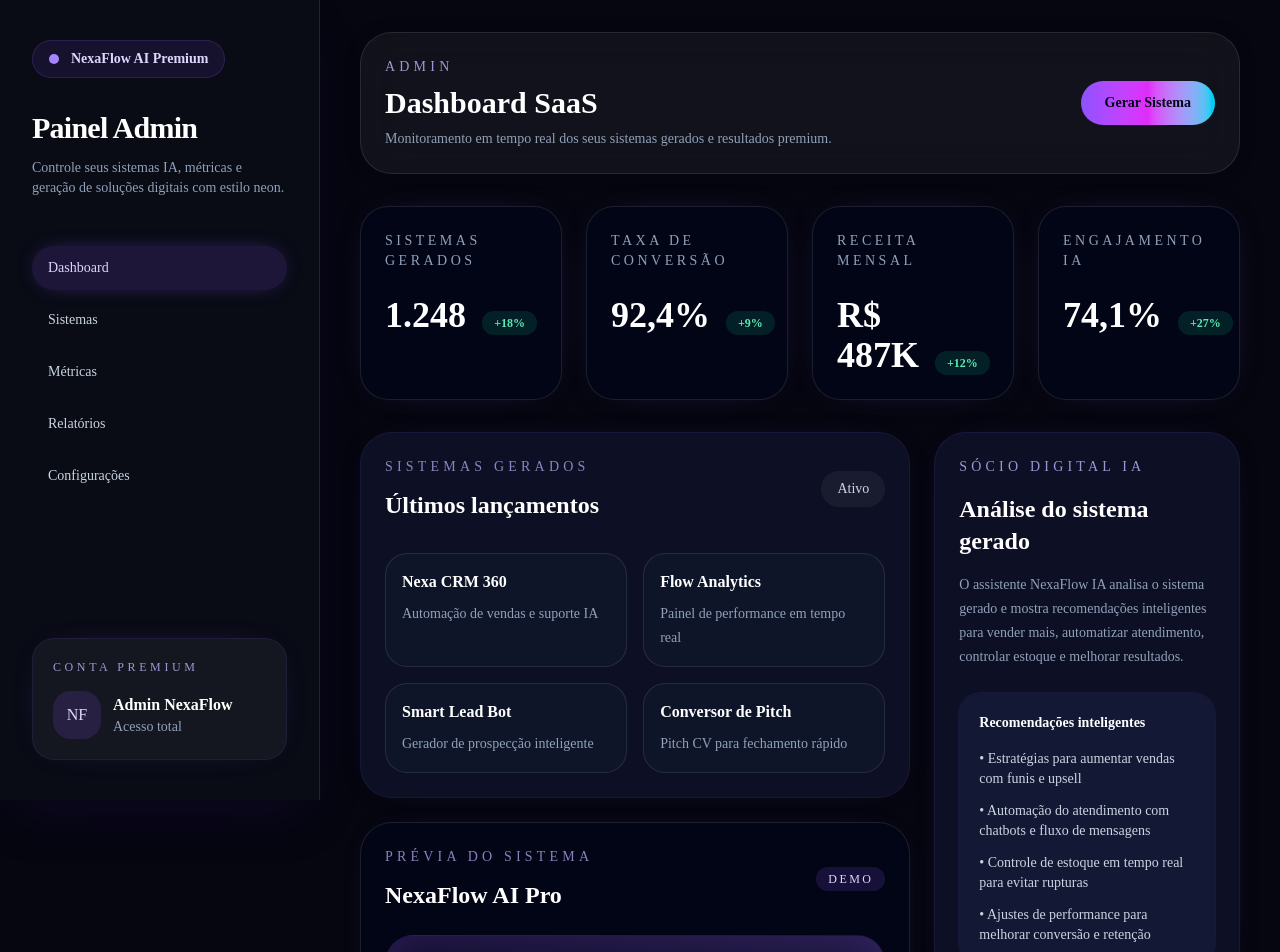
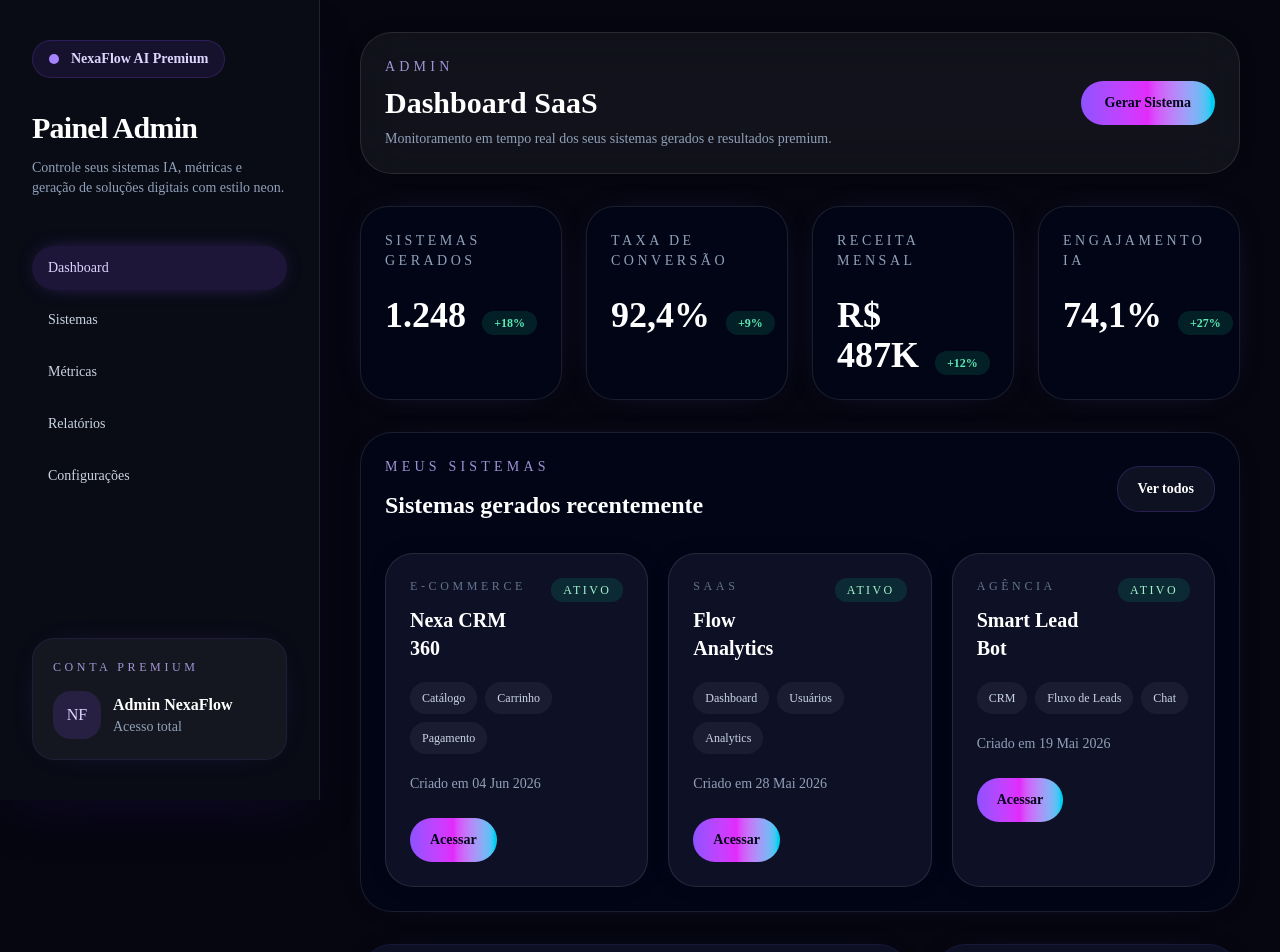
Before and after one commit to raeloliveiragomes/nexaflow-ai, a Next.js app: page / in a window 1280 px wide. Shown: the top 952 px of the page. Built offline with nearby package versions, Linux system fonts and the light colour scheme.

Commit message:
adicionar meus sistemas

```diff
--- a/app/page.tsx
+++ b/app/page.tsx
@@ -82,6 +82,69 @@ export default function Home() {
                 </div>
               </div>
             ))}
+          </section>
+
+          <section className="space-y-6">
+            <div className="rounded-[2rem] border border-white/10 bg-slate-950/80 p-6 shadow-[0_0_40px_-30px_rgba(139,92,246,0.55)]">
+              <div className="flex flex-col gap-4 sm:flex-row sm:items-center sm:justify-between">
+                <div>
+                  <p className="text-sm uppercase tracking-[0.3em] text-violet-300/80">Meus Sistemas</p>
+                  <h3 className="mt-3 text-2xl font-semibold text-white">Sistemas gerados recentemente</h3>
+                </div>
+                <button className="rounded-3xl border border-violet-500/20 bg-white/5 px-5 py-3 text-sm font-semibold text-white hover:bg-white/10 transition">
+                  Ver todos
+                </button>
+              </div>
+
+              <div className="mt-8 grid gap-5 lg:grid-cols-3">
+                {[
+                  {
+                    name: "Nexa CRM 360",
+                    type: "E-commerce",
+                    modules: ["Catálogo", "Carrinho", "Pagamento"],
+                    created: "04 Jun 2026",
+                    status: "Ativo",
+                  },
+                  {
+                    name: "Flow Analytics",
+                    type: "SaaS",
+                    modules: ["Dashboard", "Usuários", "Analytics"],
+                    created: "28 Mai 2026",
+                    status: "Ativo",
+                  },
+                  {
+                    name: "Smart Lead Bot",
+                    type: "Agência",
+                    modules: ["CRM", "Fluxo de Leads", "Chat"],
+                    created: "19 Mai 2026",
+                    status: "Ativo",
+                  },
+                ].map((system) => (
+                  <div key={system.name} className="rounded-[1.75rem] border border-white/10 bg-[#0f1227]/95 p-6 shadow-[0_0_30px_-15px_rgba(0,0,0,0.35)] transition hover:-translate-y-1 hover:border-violet-500/20">
+                    <div className="flex items-start justify-between gap-4">
+                      <div>
+                        <p className="text-xs uppercase tracking-[0.3em] text-slate-500">{system.type}</p>
+                        <h4 className="mt-3 text-xl font-semibold text-white">{system.name}</h4>
+                      </div>
+                      <span className="rounded-full bg-emerald-500/15 px-3 py-1 text-xs uppercase tracking-[0.2em] text-emerald-200">
+                        {system.status}
+                      </span>
+                    </div>
+                    <div className="mt-5 flex flex-wrap gap-2">
+                      {system.modules.map((module) => (
+                        <span key={module} className="rounded-2xl bg-white/5 px-3 py-2 text-xs text-slate-300">
+                          {module}
+                        </span>
+                      ))}
+                    </div>
+                    <p className="mt-5 text-sm text-slate-400">Criado em {system.created}</p>
+                    <button className="mt-6 inline-flex items-center justify-center rounded-3xl bg-gradient-to-r from-violet-500 via-fuchsia-500 to-cyan-400 px-5 py-3 text-sm font-semibold text-slate-950 shadow-[0_20px_50px_-30px_rgba(168,85,247,0.9)] hover:brightness-110 transition">
+                      Acessar
+                    </button>
+                  </div>
+                ))}
+              </div>
+            </div>
           </section>
 
           <section className="grid gap-6 xl:grid-cols-[1.8fr_1fr]">
```
